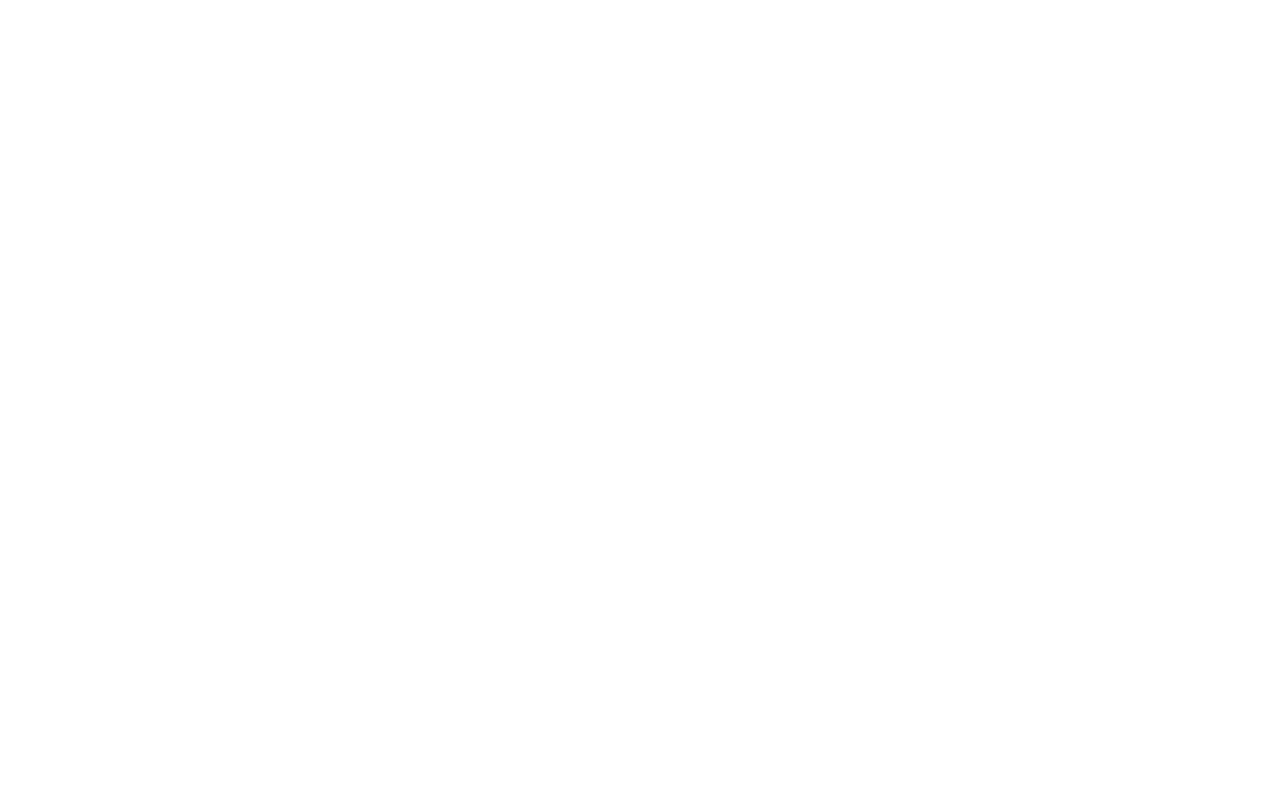
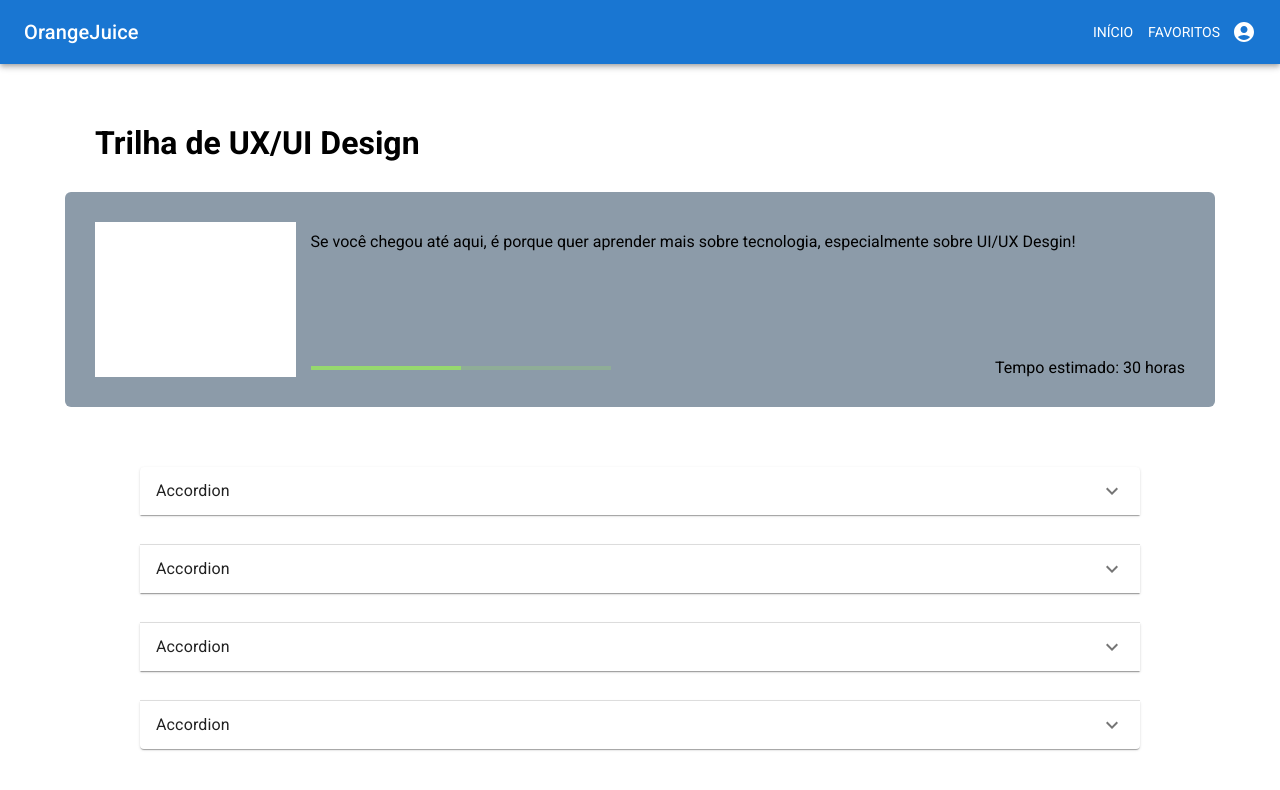
Before and after one commit to arthurisvi/frontend-orange-evolution, a React (Vite) app: page /trilha in a window 1280 px wide. Before the commit this address had no page. Shown: the top 790 px of the page. Built offline with nearby package versions, Linux system fonts and the light colour scheme.

Commit message:
feat: accordion com trail progress
Co-authored-by: Arthur Isvi <arthurisvi@users.noreply.github.com>

```diff
--- a/src/pages/Login/index.jsx
+++ b/src/pages/Login/index.jsx
@@ -1,6 +1,7 @@
 import React from "react";
 import PrimarySearchAppBar from "../../shared/components/Header";
 import CardProgress from "../../shared/components/CardProgress";
+import SimpleAccordion from "../../shared/components/Accordion";
 
 const trails = [
   { id: 1, title: "Desenvolvimento FullStack", class: "Teste" },
@@ -17,6 +18,7 @@
           trailTitle={trail.title}
         />
       ))}
+      <SimpleAccordion />
     </div>
   );
 };
--- /dev/null
+++ b/src/pages/Trail/index.jsx
@@ -0,0 +1,32 @@
+import React, { useState, useEffect } from "react";
+import PrimarySearchAppBar from "../../shared/components/Header";
+import Accordion from "../../shared/components/Accordion"
+import Box from "@mui/material/Box";
+import api from "../../shared/services/api";
+import TailProgress from "../../shared/components/TrailProgress";
+
+const Trail = () => {
+
+  return (
+    <body>
+      <PrimarySearchAppBar />
+
+      <Box sx={{display: 'flex', flexDirection: 'column', justifyContent: 'center', alignItems: 'center', gap: '60px'}}>
+        <Box sx={{marginTop: '60px'}}>
+          <Box sx={{marginLeft: '30px', marginBottom: '30px'}}>
+            <h1>Trilha de UX/UI Design</h1>
+          </Box>
+          <TailProgress />
+        </Box>
+        <Box sx={{display: 'flex', flexDirection: 'column', gap: '30px'}}>
+          <Accordion />
+          <Accordion />
+          <Accordion />
+          <Accordion />
+        </Box>
+      </Box>
+    </body>
+  );
+};
+
+export default Trail;
--- a/src/routes/index.jsx
+++ b/src/routes/index.jsx
@@ -1,13 +1,14 @@
 import { Routes, Route } from "react-router-dom";
 import Login from "../pages/Login"
 import Trails from "../pages/Trails";
-
+import Trail from "../pages/Trail";
 
 export function Router() {
   return (
     <Routes>
       <Route path="/" element={<Login />} />
       <Route path="/trilhas" element={<Trails />} />
+      <Route path="/trilha" element={<Trail />} />
     </Routes>
   );
 }
--- /dev/null
+++ b/src/shared/components/Accordion/index.jsx
@@ -0,0 +1,26 @@
+import * as React from 'react';
+import Accordion from '@mui/material/Accordion';
+import AccordionSummary from '@mui/material/AccordionSummary';
+import AccordionDetails from '@mui/material/AccordionDetails';
+import Typography from '@mui/material/Typography';
+import ExpandMoreIcon from '@mui/icons-material/ExpandMore';
+
+export default function SimpleAccordion() {
+  return (
+      <Accordion sx={{width:1000,}}>
+        <AccordionSummary
+          expandIcon={<ExpandMoreIcon />}
+          aria-controls="panel1a-content"
+          id="panel1a-header"
+        >
+          <Typography>Accordion</Typography>
+        </AccordionSummary>
+        <AccordionDetails>
+          {/* <Typography>
+            Lorem ipsum dolor sit amet, consectetur adipiscing elit. Suspendisse
+            malesuada lacus ex, sit amet blandit leo lobortis eget.
+          </Typography> */}
+        </AccordionDetails>
+      </Accordion>
+  );
+}
--- /dev/null
+++ b/src/shared/components/TrailProgress/index.jsx
@@ -0,0 +1,44 @@
+import React from "react";
+import LinearProgress from "@mui/material/LinearProgress";
+import Box from "@mui/material/Box";
+import { Button } from "@mui/material";
+import { Link } from 'react-router-dom'
+import styled from "styled-components";
+
+const StyledLink = styled(Link)`
+  text-decoration: none;
+  color: black;
+  &:focus,
+  &:hover,
+  &:visited,
+  &:link,
+  &:active {
+    text-decoration: none;
+  }
+`;
+
+export default function TailProgress(props) {
+  return (
+      <Box
+        sx={{
+          width: 1150,
+          padding: "30px",
+          backgroundColor: "#8C9BA9",
+          borderRadius: "6px",
+          display: 'flex',
+          gap: '15px',
+        }}
+        >
+        <Box sx={{width: 250, height: 155, backgroundColor: 'white'}}></Box>
+      <Box sx={{ width: '100%', display: 'flex', flexDirection: 'column', justifyContent: 'space-between', paddingTop: '10px'}}>
+        <p>Se você chegou até aqui, é porque quer aprender mais sobre tecnologia, especialmente sobre UI/UX Desgin!</p>
+        <Box sx={{display: 'flex', justifyContent: 'space-between', alignItems: 'center'}}>
+          <Box sx={{ width: 300, color: "#96D86E", }}>
+            <LinearProgress color="inherit" variant="determinate" value={50} />
+          </Box>
+          <p>Tempo estimado: 30 horas</p>
+        </Box>
+      </Box>
+      </Box>
+  );
+}
```
